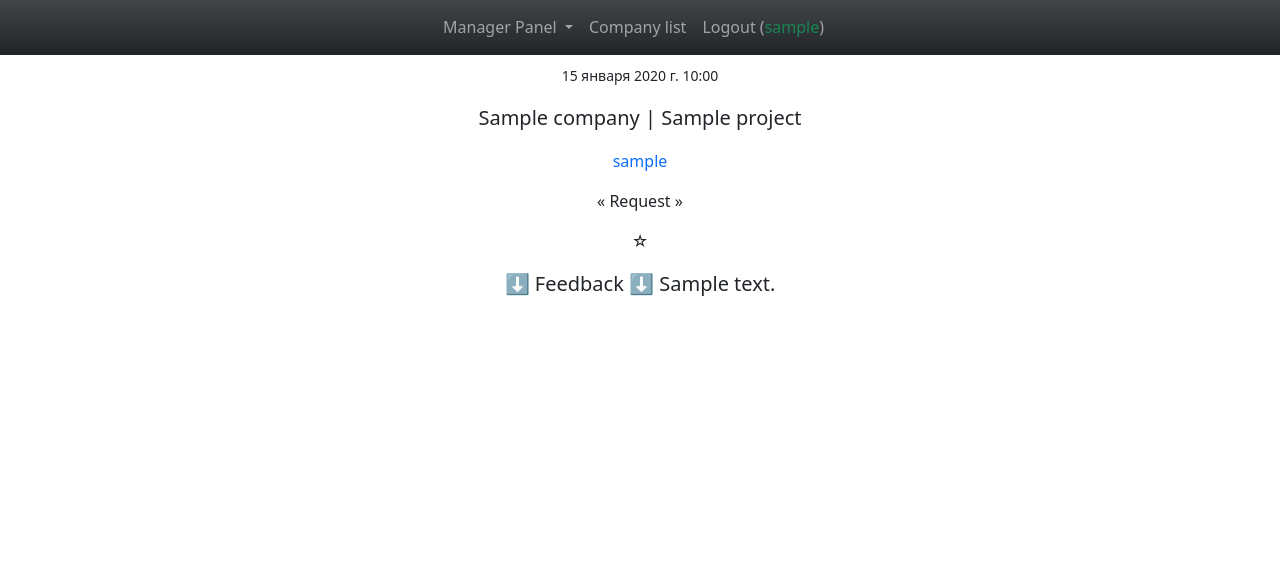
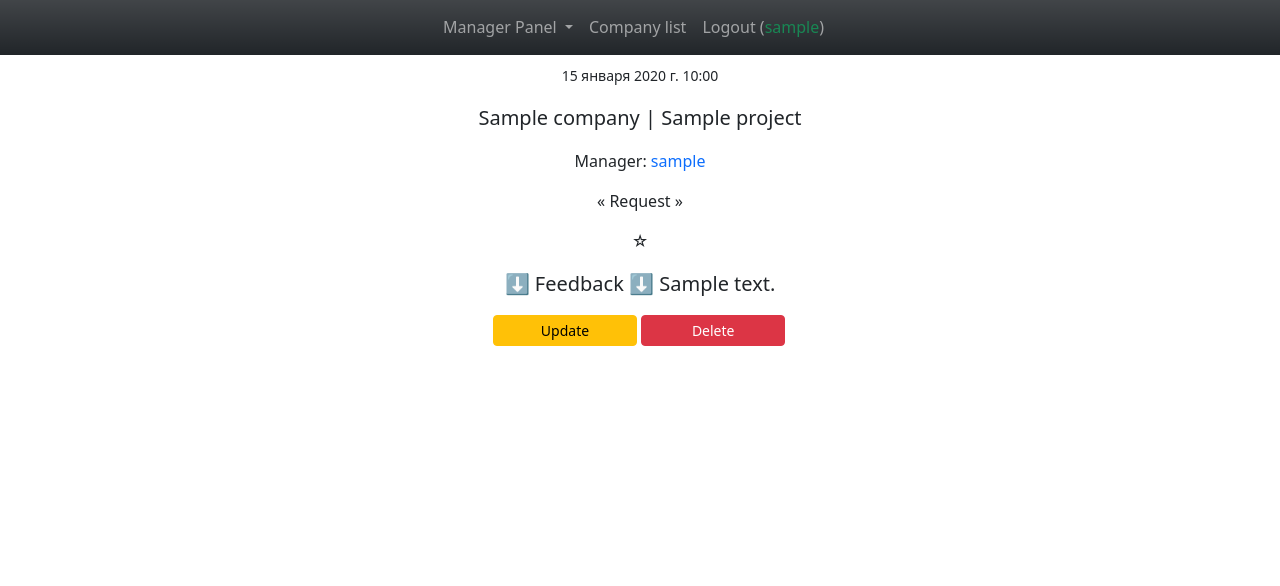
Before and after one commit to ArtMot99/MyCRMProject, a Django app: page /main/info/1/project/1/interaction/1/ in a window 1280 px wide. Shown: the part 131-717 px from the top of the page. Run offline with Django 4.2, Linux system fonts and the light colour scheme; a user stored in the database is signed in; tables that the repository leaves empty hold one stand-in row (values such as "Sample post"); some libraries are stand-ins or nearby versions.

Commit message:
Added update and delete views and urls for interactions

```diff
--- a/crmproject/templates/crmproject/info_about_interaction.html
+++ b/crmproject/templates/crmproject/info_about_interaction.html
@@ -10,10 +10,20 @@
     <div class="text-center">
         <p><span style="font-size: 14px;">{{ interaction.publication_date }}</span></p>
         <p><span style="font-size: 20px;">{{ interaction.project }}</span></p>
-        <p><span class="text-primary">{{ interaction.manager }}</span></p>
+        <p>Manager: <span class="text-primary">{{ interaction.manager }}</span></p>
         {% include 'includes/communication method.html' %}
         {% include 'includes/rating.html' %}
         <p style="font-size: 20px;">&#11015; Feedback &#11015; <span>{{ interaction.description|safe }}</span></p>
     </div>
 
+    {% if user.is_staff and user == interaction.project.company.user%}
+    <a class="btn mb-3 btn-warning btn-sm" role="button"
+       style="position: relative; width: 9rem; left: 493px;"
+       href="{% url 'update_interaction' pk=interaction.project.company.pk project_pk=interaction.project.pk interaction_pk=interaction.pk %}">Update</a>
+
+    <a class="btn mb-3 btn-danger btn-sm" role="button"
+       style="position: relative; width: 9rem; left: 493px;"
+       href="{% url 'delete_interaction' pk=interaction.project.company.pk project_pk=interaction.project.pk interaction_pk=interaction.pk %}">Delete</a>
+    {% endif %}
+
 {% endblock %}
--- a/crmproject/urls.py
+++ b/crmproject/urls.py
@@ -1,6 +1,13 @@
 from django.conf import settings
 from django.urls import path, include
 from crmproject import views
+
+
+interaction_urls = [
+    path('', views.AboutInteractionView.as_view(), name='about_interaction'),
+    path('update/', views.UpdateInteractionView.as_view(), name='update_interaction'),
+    path('delete/', views.DeleteInteractionView.as_view(), name='delete_interaction'),
+]
 
 
 profile_urls = [
@@ -17,7 +24,7 @@ projects_urls = [
     path('create_interaction/', views.CreateInteractionView.as_view(), name='create_interaction'),
     path('update/', views.UpdateProjectView.as_view(), name='update_project'),
     path('delete/', views.DeleteProjectView.as_view(), name='delete_project'),
-    path('interaction/<int:interaction_pk>/', views.AboutInteractionView.as_view(), name='about_interaction'),
+    path('interaction/<int:interaction_pk>/', include(interaction_urls)),
 ]
 
 
--- a/crmproject/views.py
+++ b/crmproject/views.py
@@ -21,7 +21,6 @@ class MyProfileView(LoginRequiredMixin, DetailView):
     def get_object(self, queryset=None):
         """
         Redefinition method
-
 
         :param queryset: None
         :return: self.request.user
@@ -432,3 +431,53 @@ class CreateInteractionView(LoginRequiredMixin, CreateView):
         f.project = project
         f.save()
         return super().form_valid(form)
+
+
+class UpdateInteractionView(LoginRequiredMixin, UpdateView):
+    """
+    View for Update interaction on project
+    """
+    model = Interaction
+    form_class = CreateInteractionForm
+    template_name = 'crmproject/create_interaction.html'
+    pk_url_kwarg = 'interaction_pk'
+
+    def get_success_url(self):
+        """
+        Redefinition method
+
+        After updated the interaction, the user will be redirected to the page for viewing information about the project
+        :return: self.object.project.get_absolute_url()
+        """
+        return self.object.project.get_absolute_url()
+
+    def form_valid(self, form):
+        """
+        Redefinition method
+
+        Checking forms for validity
+        :param form: form
+        :return: super().form_valid(form)
+        """
+        f = form.save(commit=False)
+        f.manager = self.request.user
+        project = get_object_or_404(Project, pk=self.kwargs['project_pk'])
+        f.project = project
+        f.save()
+        return super().form_valid(form)
+
+
+class DeleteInteractionView(LoginRequiredMixin, DeleteView):
+    model = Interaction
+    template_name = 'crmproject/interaction_delete.html'
+    pk_url_kwarg = 'interaction_pk'
+
+    def get_success_url(self):
+        """
+        Redefinition method
+
+        After deleted the interaction, the user will be redirected to the page for viewing information about the project
+        :return: self.object.project.get_absolute_url()
+        """
+        return reverse_lazy('about_project', kwargs={'pk': self.object.project.company.pk,
+                                                     'project_pk': self.object.project.pk})
```
Also changed, not shown: crmproject/templates/crmproject/interaction_delete.html (added, +20 -0 lines).
